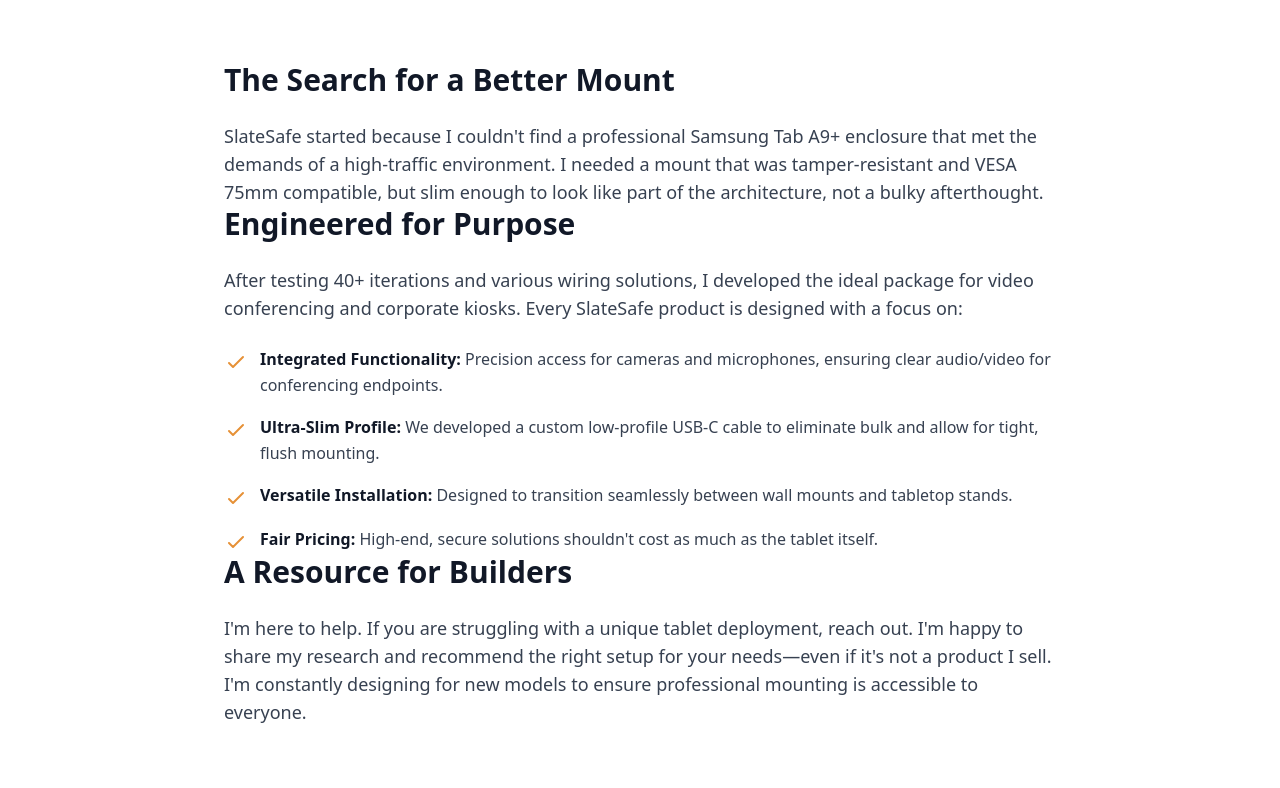
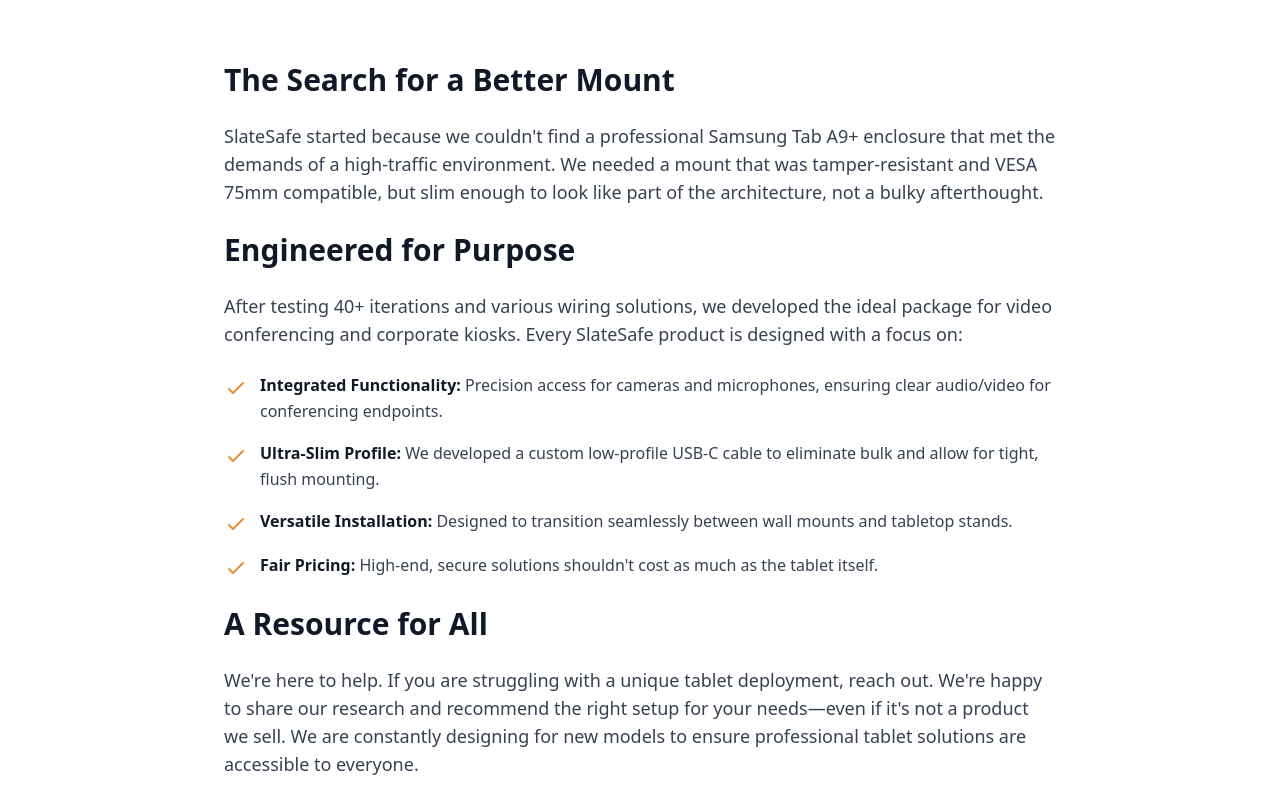
Before and after one commit to SlateSafeCbram/SlateSafe---web, a website: page about.html in a window 1280 px wide. Shown: the part 472-1260 px from the top of the page. Drawn offline with nearby package versions, Linux system fonts and the light colour scheme.

Commit message:
updated about page description

```diff
--- a/about.html
+++ b/about.html
@@ -151,17 +151,17 @@
                 <section>
                     <h2 class="text-3xl font-bold mb-6 text-gray-900 dark:text-white">The Search for a Better Mount</h2>
                     <p class="text-lg">
-                        SlateSafe started because I couldn't find a professional Samsung Tab A9+ enclosure that met the demands of a high-traffic environment.
-                        I needed a mount that was tamper-resistant and VESA 75mm compatible, but slim enough to look like part of the architecture,
+                        SlateSafe started because we couldn't find a professional Samsung Tab A9+ enclosure that met the demands of a high-traffic environment.
+                        We needed a mount that was tamper-resistant and VESA 75mm compatible, but slim enough to look like part of the architecture,
                         not a bulky afterthought.
                     </p>
-                </section>
+                </section><br>
 
                 <!-- Engineered for Purpose -->
                 <section>
                     <h2 class="text-3xl font-bold mb-6 text-gray-900 dark:text-white">Engineered for Purpose</h2>
                     <p class="text-lg mb-6">
-                        After testing 40+ iterations and various wiring solutions, I developed the ideal package for video conferencing and corporate kiosks.
+                        After testing 40+ iterations and various wiring solutions, we developed the ideal package for video conferencing and corporate kiosks.
                         Every SlateSafe product is designed with a focus on:
                     </p>
                     <ul class="space-y-4 list-none pl-0">
@@ -190,15 +190,15 @@
                             <span><strong class="text-gray-900 dark:text-white">Fair Pricing:</strong> High-end, secure solutions shouldn't cost as much as the tablet itself.</span>
                         </li>
                     </ul>
-                </section>
+                </section><br>
 
                 <!-- A Resource for Builders -->
                 <section>
-                    <h2 class="text-3xl font-bold mb-6 text-gray-900 dark:text-white">A Resource for Builders</h2>
+                    <h2 class="text-3xl font-bold mb-6 text-gray-900 dark:text-white">A Resource for All</h2>
                     <p class="text-lg">
-                        I'm here to help. If you are struggling with a unique tablet deployment, reach out. I'm happy to share my research and recommend
-                        the right setup for your needs—even if it's not a product I sell. I'm constantly designing for new models to ensure professional
-                        mounting is accessible to everyone.
+                        We're here to help. If you are struggling with a unique tablet deployment, reach out. We're happy to share our research and recommend
+                        the right setup for your needs—even if it's not a product we sell. We are constantly designing for new models to ensure professional
+                        tablet solutions are accessible to everyone.
                     </p>
                 </section>
 
@@ -245,7 +245,7 @@
 
             <div class="border-t border-white/20 pt-8 flex flex-col md:flex-row justify-between items-center">
                 <p class="text-gray-200 text-sm mb-4 md:mb-0">
-                    &copy; 2024 SlateSafe. All rights reserved.
+                    &copy; 2025 SlateSafe. All rights reserved.
                 </p>
                 <div class="flex space-x-6">
                     <a href="https://twitter.com" target="_blank" rel="noopener noreferrer" class="text-gray-200 hover:text-brand-orange transition-colors">
```
